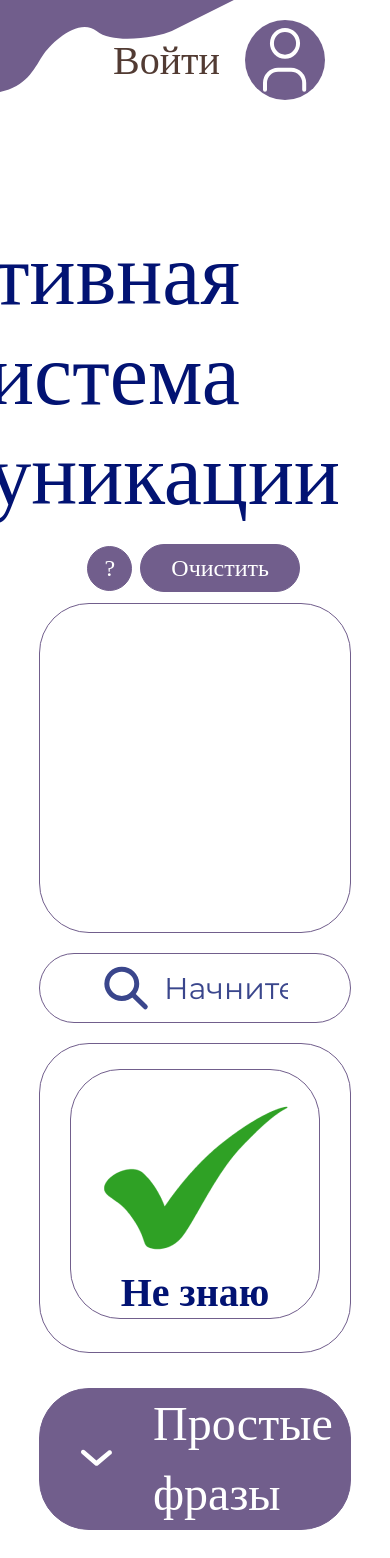
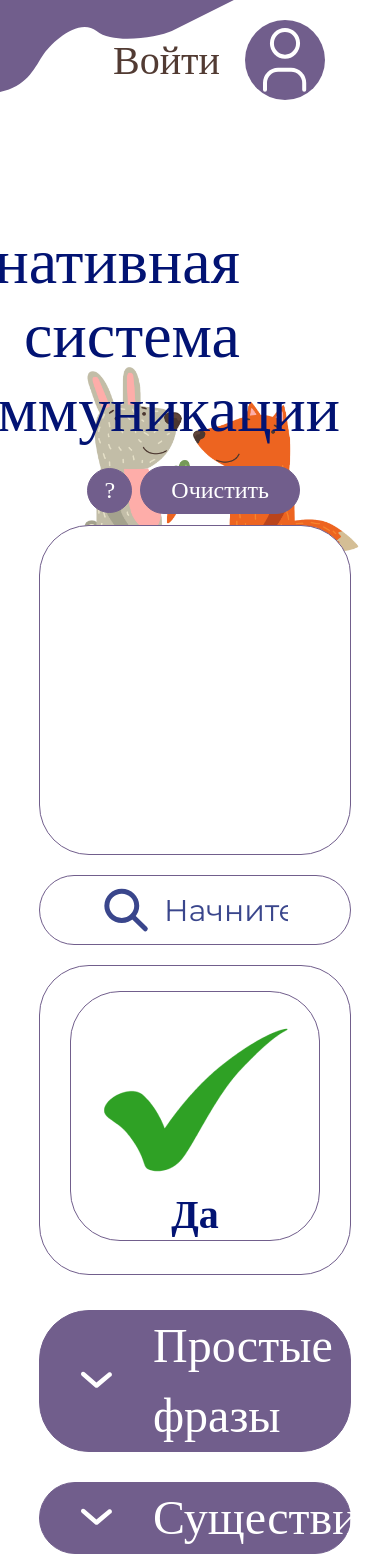
Before and after one commit to WouterLab/react-asc, a React (Create React App) app: page / in a window 390 px wide. Shown: the top 1558 px of the page. Built offline with nearby package versions, Linux system fonts and the light colour scheme; a web font is replaced by a local one.

Commit message:
notification for card add

```diff
--- a/package.json
+++ b/package.json
@@ -16,7 +16,7 @@
     "web-vitals": "^2.1.4"
   },
   "scripts": {
-    "start": "react-scripts start",
+    "dev": "react-scripts start",
     "build": "react-scripts build",
     "test": "react-scripts test",
     "eject": "react-scripts eject"
--- a/src/components/AllCards/AllCards.module.scss
+++ b/src/components/AllCards/AllCards.module.scss
@@ -10,9 +10,8 @@
 }
 
 .cards {
-  display: grid;
-  grid-template-columns: 250px 250px 250px 250px 250px;
-  grid-template-rows: 1fr;
+  display: flex;
+  flex-wrap: wrap;
   gap: 20px;
   overflow: hidden;
   height: 100%;
--- a/src/components/Card/Card.jsx
+++ b/src/components/Card/Card.jsx
@@ -1,4 +1,4 @@
-import { useContext } from "react";
+import { useContext, useState } from "react";
 import styles from "./Card.module.scss";
 import { useDrag } from "react-dnd";
 import { SelectedCardsContext } from "../../pages/Main/Main";
@@ -13,6 +13,7 @@
   }));
 
   const [selectedCards, setSelectedCards] = useContext(SelectedCardsContext);
+  const [showNotification, setShowNotification] = useState(false);
 
   const deleteCard = (cardId) => {
     if (isDeletable) {
@@ -23,9 +24,22 @@
     } else return;
   };
 
+  const scrollToTop = () => {
+    const element = document.getElementById("card-block");
+    if (element) {
+      element.scrollIntoView({ behavior: "smooth" });
+    }
+  };
+
   const handleClick = (id) => {
     if (isDeletable) deleteCard(id);
-    else setSelectedCards((prevSelectedCards) => [...prevSelectedCards, card]);
+    else {
+      setSelectedCards((prevSelectedCards) => [...prevSelectedCards, card]);
+      setShowNotification(true);
+      setTimeout(() => {
+        setShowNotification(false);
+      }, 5000);
+    }
   };
 
   return (
@@ -38,6 +52,11 @@
     >
       <img src={card.image} alt={"card-" + card.title} />
       <p className={styles.title}>{card.title}</p>
+      {showNotification && (
+        <div className={styles.notification} onClick={() => scrollToTop()}>
+          Карточка добавлена!
+        </div>
+      )}
     </button>
   );
 };
--- a/src/components/Card/Card.module.scss
+++ b/src/components/Card/Card.module.scss
@@ -36,3 +36,36 @@
 .chosen {
   cursor: pointer;
 }
+
+.notification {
+  background-color: #9a80bdc2;
+  color: #ffffff;
+  font-size: 24px;
+  text-align: center;
+  display: flex;
+  justify-content: center;
+  align-items: center;
+  width: 300px;
+  height: 80px;
+  border-radius: 20px;
+  position: fixed;
+  right: 10px;
+  bottom: 10px;
+  animation: slide 5s ease-in-out;
+  cursor: pointer;
+
+  @keyframes slide {
+    0% {
+      transform: translateX(350px);
+    }
+    10% {
+      transform: translateX(0);
+    }
+    90% {
+      transform: translateX(0);
+    }
+    100% {
+      transform: translateX(350px);
+    }
+  }
+}
--- a/src/components/CardsBlock/CardsBlock.jsx
+++ b/src/components/CardsBlock/CardsBlock.jsx
@@ -18,7 +18,12 @@
 
   return (
     <div className={`${styles.cardsBlock} ${isOver ? styles.over : ""}`}>
-      <img src={AnimalsImg} alt='animals' className={styles.animalsImg} />
+      <img
+        src={AnimalsImg}
+        alt='animals'
+        className={styles.animalsImg}
+        id='card-block'
+      />
       <div className={styles.cards} ref={drop}>
         {selectedCards.map((card) => (
           <Card key={card.id} card={card} isDeletable />
--- a/src/components/CardsBlock/CardsBlock.module.scss
+++ b/src/components/CardsBlock/CardsBlock.module.scss
@@ -10,11 +10,31 @@
 }
 
 .animalsImg {
-  width: 45%;
-  margin-left: 10%;
+  width: 1000px;
+  margin-left: 5%;
   position: absolute;
   z-index: -1;
   bottom: 130px;
+
+  @media (max-width: 1500px) {
+    width: 800px;
+  }
+
+  @media (max-width: 1200px) {
+    width: 600px;
+  }
+
+  @media (max-width: 1000px) {
+    width: 500px;
+    bottom: 200px;
+    margin-left: 0;
+  }
+
+  @media (max-width: 800px) {
+    width: 300px;
+    bottom: 270px;
+    margin-left: 0;
+  }
 }
 
 .cards {
--- a/src/pages/Main/Main.module.scss
+++ b/src/pages/Main/Main.module.scss
@@ -35,8 +35,16 @@
 .firstText {
   margin-right: 100px;
   font-size: 86px;
+
+  @media (max-width: 800px) {
+    font-size: 64px;
+  }
 }
 
 .secondText {
   font-size: 86px;
+
+  @media (max-width: 800px) {
+    font-size: 64px;
+  }
 }
```
